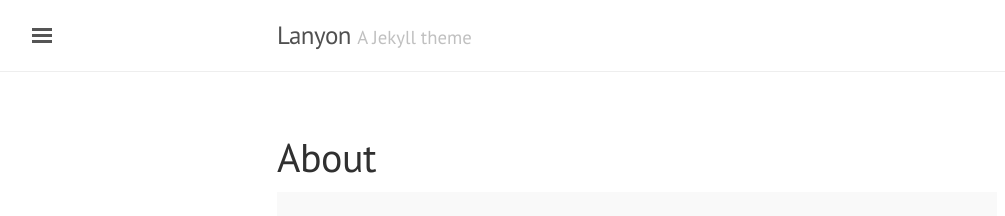
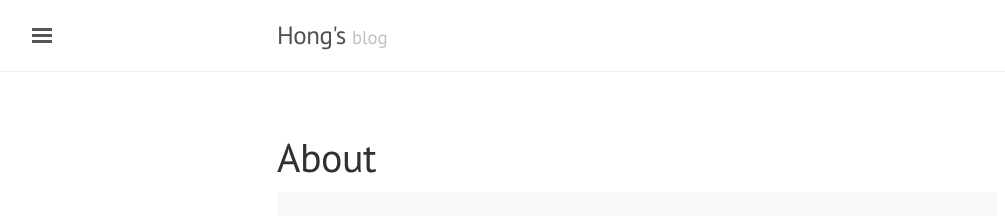
Before and after one commit to hong-sh/hong-sh.github.io, a Jekyll site: the page built from about.md, in a window 1280 px wide. Shown: the top 216 px of the page, without its empty margins (3-1008 px from the left). Built offline with Jekyll 4.4.1, drawn with Linux system fonts in a browser that asks for light colours.

Commit message:
title update

```diff
--- a/_config.yml
+++ b/_config.yml
@@ -4,8 +4,8 @@
 permalink:           /
 
 # Setup
-title:               Lanyon
-tagline:             'A Jekyll theme'
+title:               Hong's
+tagline:             'blog'
 description:         'A reserved <a href="http://jekyllrb.com" target="_blank">Jekyll</a> theme that places the utmost gravity on content with a hidden drawer. Made by <a href="https://twitter.com/mdo" target="_blank">@mdo</a>.'
 url:                 http://lanyon.getpoole.com
 baseurl:             ""
```
